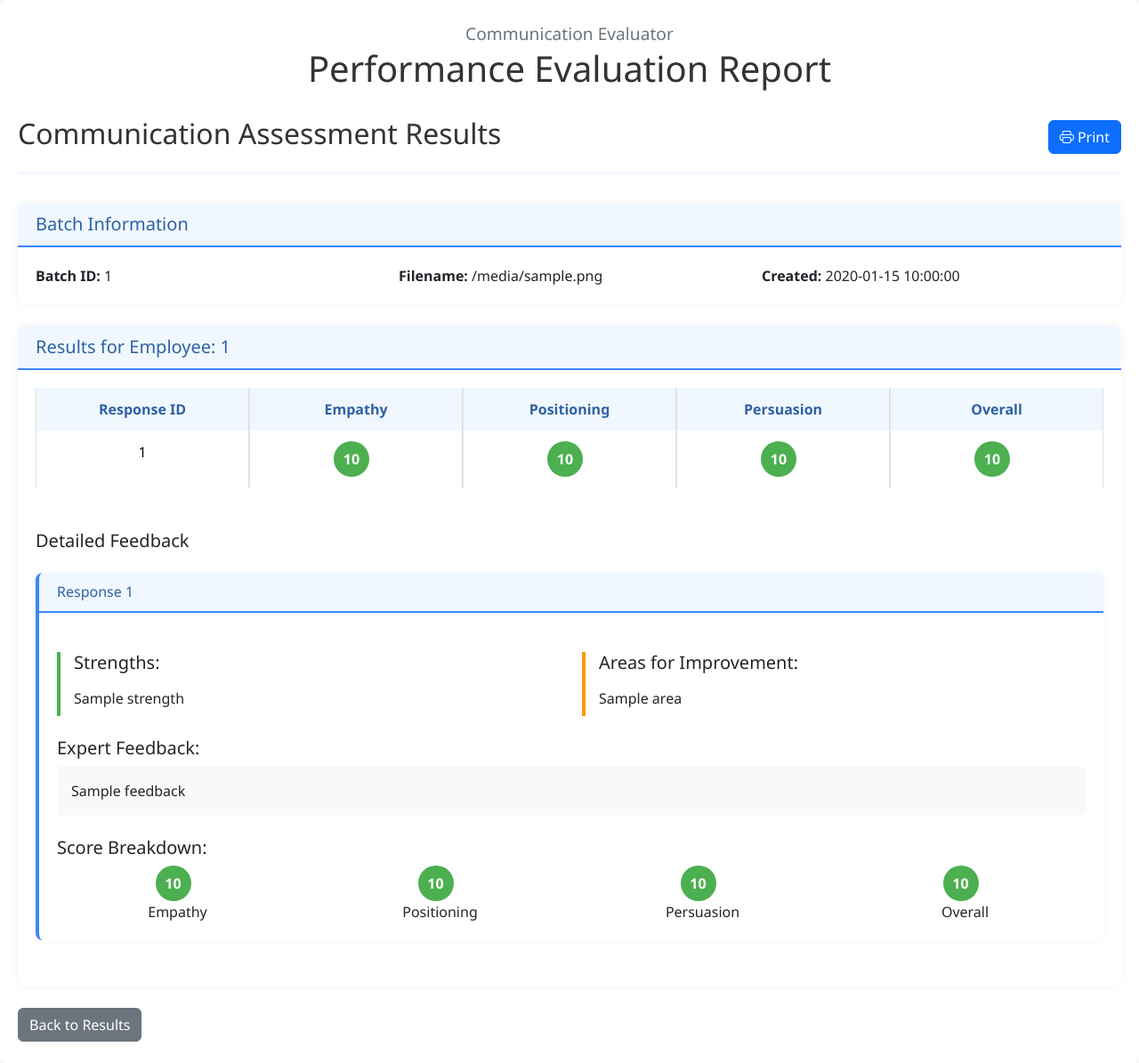
After one commit to fedoraman737/communicationEvaluator, a Flask app: template templates/print_view.html in a window 1280 px wide. The commit adds this page. Shown: the whole page at 89% size. Run offline with Flask 3, Linux system fonts and the light colour scheme; the template is opened without the code that fills it: most values are stand-ins (such as "Sample title", 1, 10 or a date in 2020).

Commit message:
PDF VIEW FUNCTIONALITY.

```diff
--- a/app.py
+++ b/app.py
@@ -355,6 +355,103 @@ def batch_results(batch_id):
         flash(f"Error getting batch results: {str(e)}", "error")
         return redirect(url_for('batch'))
 
+
+@app.route('/print_batch_results/<batch_id>')
+@app.route('/print_batch_results/<batch_id>/<advisor_id>')
+def print_batch_results(batch_id, advisor_id=None):
+    """Display printer-friendly results of a completed batch job, optionally filtered by advisor ID"""
+    if batch_id not in batch_jobs:
+        flash("Batch job not found", "error")
+        return redirect(url_for('batch'))
+
+    batch = batch_jobs[batch_id]
+
+    # Check if we already have results
+    if batch['status'] != 'ended':
+        flash("Batch processing has not completed yet", "warning")
+        return redirect(url_for('batch_status', batch_id=batch_id))
+
+    try:
+        # Load the original CSV to get scenario questions
+        scenarios = {}
+        if os.path.exists(batch['file_path']):
+            try:
+                # Try to read the original CSV to get scenario text
+                if batch['file_path'].endswith(('.xlsx', '.xls')):
+                    df = pd.read_excel(batch['file_path'])
+                else:
+                    df = pd.read_csv(batch['file_path'])
+
+                # Check for special format (scenarios as column headers)
+                scenario_columns = []
+                for col in df.columns:
+                    if isinstance(col, str) and len(col) > 50:
+                        scenario_columns.append(col)
+                        scenarios[str(len(scenarios) + 1)] = col
+
+                # If we found scenario columns, create a map of scenario_id to text
+                if scenario_columns:
+                    for i, col in enumerate(scenario_columns, 1):
+                        scenarios[str(i)] = col
+            except Exception as e:
+                app.logger.error(f"Error loading scenarios from CSV: {str(e)}")
+
+        # Use cached evaluations if available or load from result path
+        evaluations = batch_jobs[batch_id].get('evaluations', [])
+
+        # If no cached evaluations but have a result path, load from CSV
+        if not evaluations and os.path.exists(batch['result_path']):
+            # Load evaluations from the CSV
+            df = pd.read_csv(batch['result_path'])
+            evaluations = []
+
+            for _, row in df.iterrows():
+                # Skip placeholder rows
+                if str(row.get('response_id', '')).startswith('batch_'):
+                    continue
+
+                try:
+                    evaluation = Evaluation(
+                        empathy_score=float(row['empathy_score']),
+                        positioning_score=float(row['positioning_score']),
+                        persuasion_score=float(row['persuasion_score']),
+                        overall_score=float(row['overall_score']),
+                        strengths=str(row['strengths']).split('; '),
+                        areas_for_improvement=str(row['areas_for_improvement']).split('; '),
+                        feedback=str(row['feedback']),
+                        response_id=str(row['response_id'])
+                    )
+                    evaluations.append(evaluation)
+                except Exception as e:
+                    app.logger.error(f"Error parsing evaluation from CSV: {str(e)}")
+
+        # Group evaluations by advisor ID if available
+        grouped_evaluations = {}
+        for eval in evaluations:
+            # Extract advisor ID from response_id if possible
+            parts = eval.response_id.split('_', 1)
+            eval_advisor_id = parts[0] if len(parts) > 1 else 'unknown'
+
+            if eval_advisor_id not in grouped_evaluations:
+                grouped_evaluations[eval_advisor_id] = []
+
+            grouped_evaluations[eval_advisor_id].append(eval)
+
+        # If advisor_id is specified, filter to just that advisor's evaluations
+        advisor_evals = grouped_evaluations.get(advisor_id, []) if advisor_id else []
+
+        return render_template('print_view.html',
+                               batch=batch,
+                               evaluations=evaluations,
+                               grouped_evaluations=grouped_evaluations,
+                               advisor_id=advisor_id,
+                               advisor_evals=advisor_evals,
+                               scenarios=scenarios)
+    except Exception as e:
+        app.logger.error(f"Error preparing print view: {str(e)}", exc_info=True)
+        flash(f"Error preparing print view: {str(e)}", "error")
+        return redirect(url_for('batch_results', batch_id=batch_id))
+
 @app.route('/download_results/<batch_id>')
 def download_results(batch_id):
     """Download batch results as CSV"""
--- a/templates/batch_results.html
+++ b/templates/batch_results.html
@@ -141,6 +141,9 @@
         <div class="d-grid gap-2 d-md-flex justify-content-md-between">
             <a href="{{ url_for('batch') }}" class="btn btn-secondary">Back to Batch List</a>
             {% if evaluations|length > 0 %}
+            <a href="{{ url_for('print_batch_results', batch_id=batch.id) }}" class="btn btn-primary" target="_blank">
+                <i class="bi bi-printer"></i> Print View
+            </a>
             <a href="{{ url_for('download_results', batch_id=batch.id) }}" class="btn btn-success">Download Results</a>
             {% endif %}
         </div>
--- /dev/null
+++ b/templates/print_base.html
@@ -0,0 +1,17 @@
+<!DOCTYPE html>
+<html lang="en">
+<head>
+    <meta charset="UTF-8">
+    <meta name="viewport" content="width=device-width, initial-scale=1.0">
+    <title>{% block title %}Communication Evaluator{% endblock %}</title>
+    <link href="https://cdn.jsdelivr.net/npm/bootstrap@5.3.0-alpha1/dist/css/bootstrap.min.css" rel="stylesheet">
+    <link rel="stylesheet" href="https://cdn.jsdelivr.net/npm/bootstrap-icons@1.10.0/font/bootstrap-icons.css">
+    {% block styles %}{% endblock %}
+</head>
+<body>
+    {% block content %}{% endblock %}
+
+    <script src="https://cdn.jsdelivr.net/npm/bootstrap@5.3.0-alpha1/dist/js/bootstrap.bundle.min.js"></script>
+    {% block scripts %}{% endblock %}
+</body>
+</html>
--- /dev/null
+++ b/templates/print_view.html
@@ -0,0 +1,393 @@
+{% extends "print_base.html" %}
+
+{% block title %}Employee Evaluation Report{% endblock %}
+
+{% block styles %}
+{{ super() }}
+<style>
+    /* Full width display */
+    .container-fluid {
+        width: 100vw;
+        max-width: 100%;
+        padding: 20px;
+    }
+
+    /* Print optimizations */
+    @media print {
+        .no-print { display: none !important; }
+        .page-break { page-break-after: always; }
+        body {
+            font-size: 12pt;
+            width: 100%;
+            margin: 0;
+            padding: 0;
+        }
+        .card {
+            border: 1px solid #ddd;
+            margin-bottom: 20px;
+            page-break-inside: avoid;
+            width: 100%;
+        }
+        table {
+            width: 100%;
+            page-break-inside: avoid;
+        }
+        .card-header {
+            background-color: #f0f7ff !important;
+            color: #000 !important;
+            border-bottom: 2px solid #3a86ff !important;
+        }
+        /* Remove shadows for better printing */
+        .shadow-sm { box-shadow: none !important; }
+
+        /* Ensure all backgrounds print */
+        * {
+            -webkit-print-color-adjust: exact !important;
+            print-color-adjust: exact !important;
+        }
+    }
+
+    /* Modern, clean design elements */
+    body {
+        font-family: 'Segoe UI', Tahoma, Geneva, Verdana, sans-serif;
+        background-color: #f8f9fa;
+        color: #333;
+    }
+
+    .container-fluid {
+        background-color: white;
+        box-shadow: 0 0 15px rgba(0,0,0,0.05);
+        border-radius: 8px;
+    }
+
+    /* Ensure tables take full width */
+    .table {
+        width: 100%;
+        border-collapse: separate;
+        border-spacing: 0;
+    }
+
+    .table th {
+        background-color: #f0f7ff;
+        color: #2d62a3;
+        font-weight: 600;
+    }
+
+    .table td, .table th {
+        padding: 12px;
+    }
+
+    /* Equal column widths in score tables */
+    .score-table th, .score-table td {
+        width: 20%;
+        text-align: center;
+    }
+
+    /* Score highlighting */
+    .score-value {
+        font-size: 1.2rem;
+        font-weight: bold;
+    }
+
+    /* Make cards full width with better styling */
+    .card {
+        width: 100%;
+        border-radius: 8px;
+        overflow: hidden;
+        border: none;
+        box-shadow: 0 0 10px rgba(0,0,0,0.05);
+        margin-bottom: 1.5rem;
+    }
+
+    .card-header {
+        background-color: #f0f7ff;
+        color: #2d62a3;
+        font-weight: 600;
+        padding: 12px 20px;
+        border-bottom: 2px solid #3a86ff;
+    }
+
+    .card-body {
+        padding: 20px;
+    }
+
+    /* Ensure response details have appropriate spacing */
+    .response-detail {
+        margin-bottom: 2rem;
+        border-left: 4px solid #3a86ff;
+    }
+
+    /* Header styling */
+    .report-header {
+        margin-bottom: 2rem;
+        border-bottom: 3px solid #f0f7ff;
+        padding-bottom: 1rem;
+    }
+
+    .report-header h1 {
+        color: #2d62a3;
+        font-weight: 600;
+    }
+
+    /* Feedback sections */
+    .strengths-section {
+        border-left: 4px solid #4caf50;
+        padding-left: 15px;
+    }
+
+    .improvement-section {
+        border-left: 4px solid #ff9800;
+        padding-left: 15px;
+    }
+
+    /* Scenario box */
+    .scenario-box {
+        background-color: #f0f7ff;
+        border-radius: 8px;
+        padding: 15px;
+        margin-bottom: 20px;
+        border-left: 4px solid #3a86ff;
+    }
+
+    .scenario-title {
+        font-weight: 600;
+        color: #2d62a3;
+        margin-bottom: 8px;
+    }
+
+    /* Response box */
+    .response-box {
+        background-color: #f9f9f9;
+        border-radius: 8px;
+        padding: 15px;
+        margin-bottom: 20px;
+        border-left: 4px solid #6c757d;
+    }
+
+    .response-title {
+        font-weight: 600;
+        color: #6c757d;
+        margin-bottom: 8px;
+    }
+
+    /* Page header */
+    .page-header {
+        text-align: center;
+        margin-bottom: 30px;
+    }
+
+    .company-name {
+        font-size: 1.2rem;
+        color: #6c757d;
+    }
+
+    /* Score indicators */
+    .score-indicator {
+        display: inline-block;
+        width: 40px;
+        height: 40px;
+        line-height: 40px;
+        text-align: center;
+        border-radius: 50%;
+        font-weight: bold;
+        color: white;
+        margin-right: 10px;
+    }
+
+    .score-high {
+        background-color: #4caf50;
+    }
+
+    .score-medium {
+        background-color: #ff9800;
+    }
+
+    .score-low {
+        background-color: #f44336;
+    }
+</style>
+{% endblock %}
+
+{% block content %}
+<div class="container-fluid py-4">
+    <div class="page-header">
+        <div class="company-name">Communication Evaluator</div>
+        <h1>Performance Evaluation Report</h1>
+    </div>
+
+    <div class="report-header d-flex justify-content-between align-items-center">
+        <h2>Communication Assessment Results</h2>
+        <button class="btn btn-primary no-print" onclick="window.print()">
+            <i class="bi bi-printer"></i> Print
+        </button>
+    </div>
+
+    <div class="card mb-4">
+        <div class="card-header">
+            <h3 class="mb-0 h5">Batch Information</h3>
+        </div>
+        <div class="card-body">
+            <div class="row">
+                <div class="col-md-4"><strong>Batch ID:</strong> {{ batch.id }}</div>
+                <div class="col-md-4"><strong>Filename:</strong> {{ batch.filename }}</div>
+                <div class="col-md-4"><strong>Created:</strong> {{ batch.created_at }}</div>
+            </div>
+        </div>
+    </div>
+
+    {% if advisor_id %}
+    <div class="card mb-4">
+        <div class="card-header">
+            <h3 class="mb-0 h5">Results for Employee: {{ advisor_id }}</h3>
+        </div>
+        <div class="card-body">
+            <table class="table table-bordered score-table">
+                <thead>
+                    <tr>
+                        <th>Response ID</th>
+                        <th>Empathy</th>
+                        <th>Positioning</th>
+                        <th>Persuasion</th>
+                        <th>Overall</th>
+                    </tr>
+                </thead>
+                <tbody>
+                    {% for eval in advisor_evals %}
+                    <tr>
+                        <td>{{ eval.response_id }}</td>
+                        <td>
+                            <span class="score-indicator {% if eval.empathy_score >= 8 %}score-high{% elif eval.empathy_score >= 6 %}score-medium{% else %}score-low{% endif %}">
+                                {{ eval.empathy_score }}
+                            </span>
+                        </td>
+                        <td>
+                            <span class="score-indicator {% if eval.positioning_score >= 8 %}score-high{% elif eval.positioning_score >= 6 %}score-medium{% else %}score-low{% endif %}">
+                                {{ eval.positioning_score }}
+                            </span>
+                        </td>
+                        <td>
+                            <span class="score-indicator {% if eval.persuasion_score >= 8 %}score-high{% elif eval.persuasion_score >= 6 %}score-medium{% else %}score-low{% endif %}">
+                                {{ eval.persuasion_score }}
+                            </span>
+                        </td>
+                        <td>
+                            <span class="score-indicator {% if eval.overall_score >= 8 %}score-high{% elif eval.overall_score >= 6 %}score-medium{% else %}score-low{% endif %}">
+                                {{ eval.overall_score }}
+                            </span>
+                        </td>
+                    </tr>
+                    {% endfor %}
+                </tbody>
+            </table>
+
+            <h3 class="h5 mt-5 mb-4">Detailed Feedback</h3>
+            {% for eval in advisor_evals %}
+            <div class="card mt-4 response-detail">
+                <div class="card-header">
+                    <h4 class="mb-0 h6">Response {{ eval.response_id }}</h4>
+                </div>
+                <div class="card-body">
+                    {% set scenario_id = eval.response_id.split('_')[1]|default('1') if '_' in eval.response_id else '1' %}
+
+                    {% if scenarios and scenario_id in scenarios %}
+                    <div class="scenario-box">
+                        <div class="scenario-title">Scenario:</div>
+                        <div>{{ scenarios[scenario_id] }}</div>
+                    </div>
+                    {% endif %}
+
+                    <div class="row mt-4">
+                        <div class="col-md-6">
+                            <div class="strengths-section">
+                                <h5>Strengths:</h5>
+                                <ul class="list-group list-group-flush">
+                                    {% for strength in eval.strengths %}
+                                    <li class="list-group-item border-0 ps-0">{{ strength }}</li>
+                                    {% endfor %}
+                                </ul>
+                            </div>
+                        </div>
+                        <div class="col-md-6">
+                            <div class="improvement-section">
+                                <h5>Areas for Improvement:</h5>
+                                <ul class="list-group list-group-flush">
+                                    {% for area in eval.areas_for_improvement %}
+                                    <li class="list-group-item border-0 ps-0">{{ area }}</li>
+                                    {% endfor %}
+                                </ul>
+                            </div>
+                        </div>
+                    </div>
+
+                    <div class="mt-4">
+                        <h5>Expert Feedback:</h5>
+                        <p class="p-3 bg-light rounded">{{ eval.feedback }}</p>
+                    </div>
+
+                    <div class="mt-4">
+                        <h5>Score Breakdown:</h5>
+                        <div class="row text-center">
+                            <div class="col-md-3">
+                                <div class="score-indicator {% if eval.empathy_score >= 8 %}score-high{% elif eval.empathy_score >= 6 %}score-medium{% else %}score-low{% endif %}">
+                                    {{ eval.empathy_score }}
+                                </div>
+                                <div>Empathy</div>
+                            </div>
+                            <div class="col-md-3">
+                                <div class="score-indicator {% if eval.positioning_score >= 8 %}score-high{% elif eval.positioning_score >= 6 %}score-medium{% else %}score-low{% endif %}">
+                                    {{ eval.positioning_score }}
+                                </div>
+                                <div>Positioning</div>
+                            </div>
+                            <div class="col-md-3">
+                                <div class="score-indicator {% if eval.persuasion_score >= 8 %}score-high{% elif eval.persuasion_score >= 6 %}score-medium{% else %}score-low{% endif %}">
+                                    {{ eval.persuasion_score }}
+                                </div>
+                                <div>Persuasion</div>
+                            </div>
+                            <div class="col-md-3">
+                                <div class="score-indicator {% if eval.overall_score >= 8 %}score-high{% elif eval.overall_score >= 6 %}score-medium{% else %}score-low{% endif %}">
+                                    {{ eval.overall_score }}
+                                </div>
+                                <div>Overall</div>
+                            </div>
+                        </div>
+                    </div>
+                </div>
+            </div>
+            {% endfor %}
+        </div>
+    </div>
+    {% else %}
+    <div class="no-print alert alert-info">
+        <p>Please select an employee to view their report.</p>
+    </div>
+
+    {% if grouped_evaluations %}
+    <div class="no-print card mb-4">
+        <div class="card-header">
+            <h3 class="mb-0 h5">Available Employee Reports</h3>
+        </div>
+        <div class="card-body">
+            <div class="list-group">
+                {% for emp_id in grouped_evaluations.keys() %}
+                <a href="{{ url_for('print_batch_results', batch_id=batch.id, advisor_id=emp_id) }}" class="list-group-item list-group-item-action">
+                    <div class="d-flex w-100 justify-content-between">
+                        <h5 class="mb-1">Employee: {{ emp_id }}</h5>
+                        <span class="badge bg-primary rounded-pill">{{ grouped_evaluations[emp_id]|length }} responses</span>
+                    </div>
+                </a>
+                {% endfor %}
+            </div>
+        </div>
+    </div>
+    {% endif %}
+    {% endif %}
+
+    <div class="no-print mt-4">
+        <a href="{{ url_for('batch_results', batch_id=batch.id) }}" class="btn btn-secondary">
+            Back to Results
+        </a>
+    </div>
+</div>
+{% endblock %}
```
